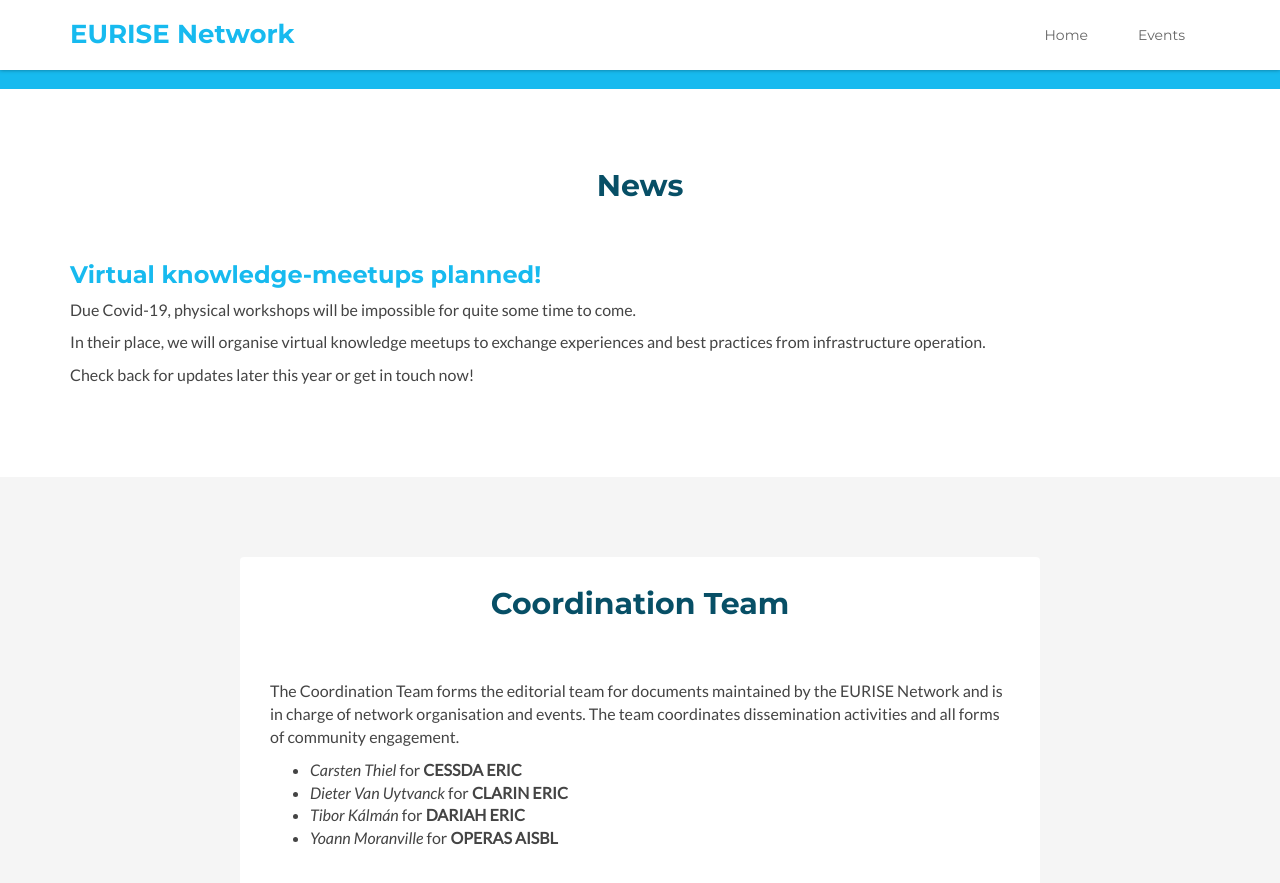
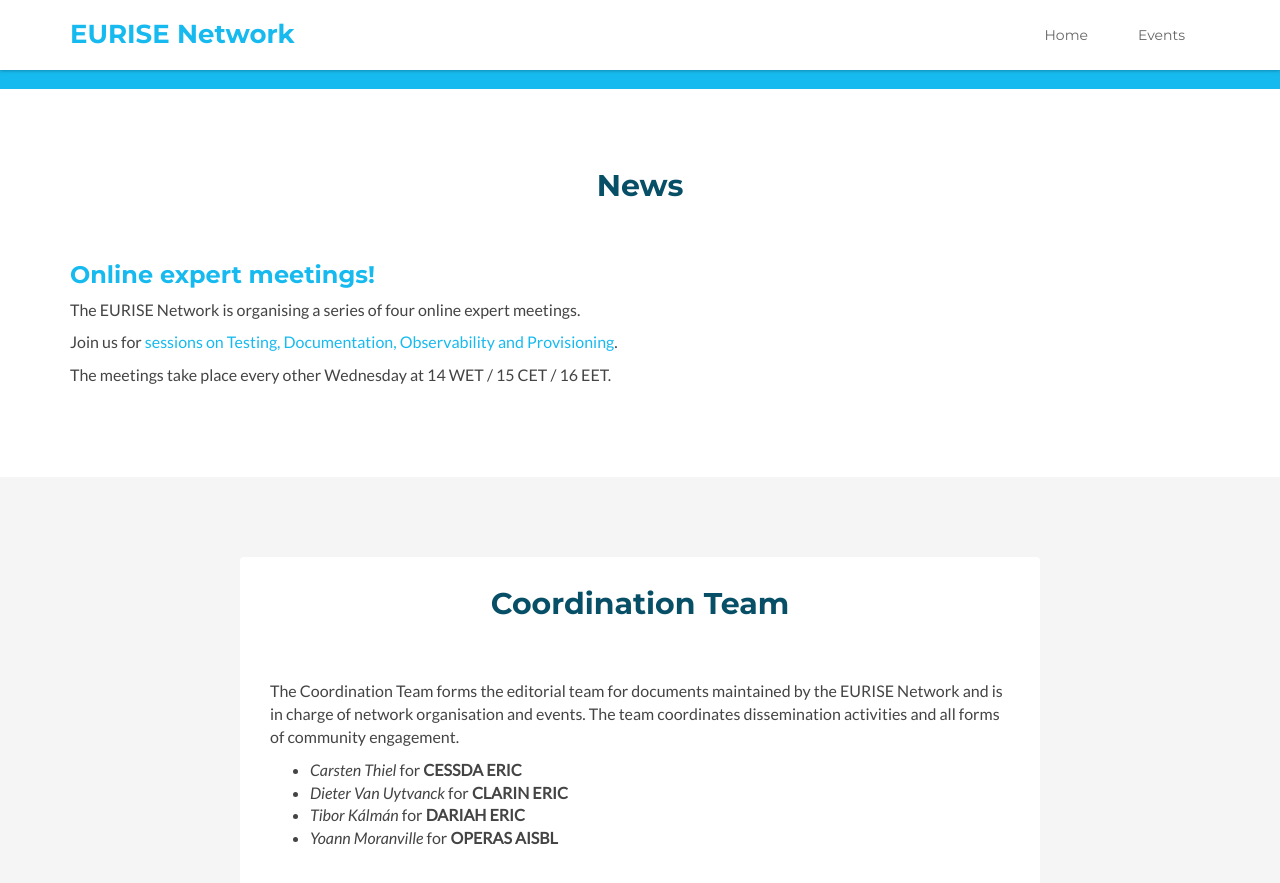
Before and after one commit to eurise-network/eurise-network.github.io, a Jekyll site: the page built from index.html, in a window 1280 px wide and 900 px high, scrolled down 1354 px. Shown: the top 883 px of the window. Built offline with Jekyll 4.4.1, drawn with Linux system fonts in a browser that asks for light colours.

Commit message:
Announce online expert meetings

```diff
--- a/_config.yml
+++ b/_config.yml
@@ -46,9 +46,11 @@ permalink:    pretty
 #    url: news.html
 
 workshops:
+  - title: "Online series 2020"
+    url: online-series-2020.html
+  - title: "Utrecht 2020 (Cancelled)"
+    url: workshop-utrecht-2020.html
+  - title: "Utrecht 2019"
+    url: workshop-utrecht-2019.html
   - title: "Berlin 2017"
     url: workshop-berlin-2017.html
-  - title: "Utrecht 2019"
-    url: workshop-utrecht-2019.html
-  - title: "Utrecht 2020 (Cancelled)"
-    url: workshop-utrecht-2020.html
--- a/_includes/news.html
+++ b/_includes/news.html
@@ -6,16 +6,15 @@
                 <div class="info">
 
 
-                  <h3>Virtual knowledge-meetups planned!</h3>
+                  <h3>Online expert meetings!</h3>
                     <p>
-                      Due Covid-19, physical workshops will be impossible for quite some time to come.
+                      The EURISE Network is organising a series of four online expert meetings.
                     </p>
                     <p>
-                      In their place, we will organise virtual knowledge meetups to exchange experiences and best practices
-                      from infrastructure operation.
+                    Join us for <a href="{{ site.baseurl }}{% link online-series-2020.md %}">sessions on Testing, Documentation, Observability and Provisioning</a>.
                     </p>
                     <p>
-                    Check back for updates later this year or get in touch now!
+                      The meetings take place every other Wednesday at 14 WET / 15 CET / 16 EET.
                     </p>
                 </div><!--//info-->
             </div><!--//features-inner-->
```
Also changed, not shown: discord.md (added, +35 -0 lines), events.md (+8 -2 lines), online-series-2020.md (added, +63 -0 lines), 1 other file.
